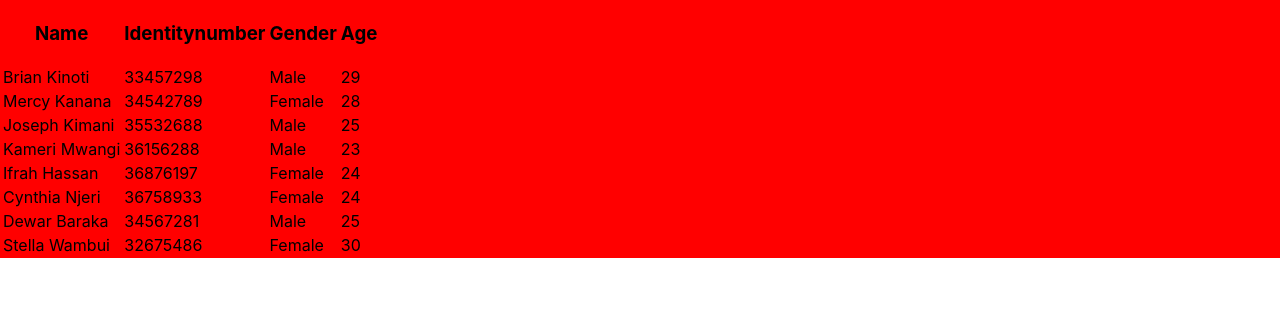
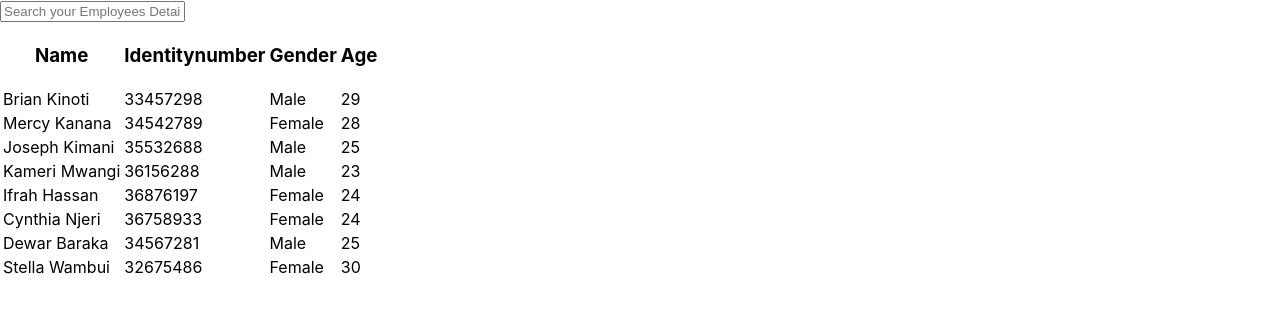
Before and after one commit to FaithGacheri/employees-react-app, a React (Create React App) app: page / in a window 1280 px wide. Shown: the top 312 px of the page. Built offline with nearby package versions, Linux system fonts and the light colour scheme; data requests are answered from the project's data file.

Commit message:
add search text

```diff
--- a/src/components/EmployeeDetails.js
+++ b/src/components/EmployeeDetails.js
@@ -1,5 +1,6 @@
 import React, { useEffect, useState } from "react";
 import EmployeesList from "./EmployeesList";
+import Search from "./Search";
 
 function EmployeeDetails(){
     const [employeesData, setemployeesData]= useState([])
@@ -11,8 +12,12 @@ function EmployeeDetails(){
         })
     }, [])
 
+    function handleSearch(e){
+        const mysearch = e.target.value
+    }
     return (
         <div>
+            <Search handleSearch={handleSearch}/>
           <EmployeesList employeesData={employeesData}/>
         </div>
     )
--- a/src/components/Search.js
+++ b/src/components/Search.js
@@ -1,12 +1,12 @@
 import React from "react";
 
-function Search(){
+function Search({handleSearch}){
     return (
         <div className="ui large fluid icon input">
           <input
             type="text"
             placeholder="Search your Employees Details"
-            // onChange={(e)=>handleSearch(e)}
+            onChange={(e)=>handleSearch(e)}
           />
           <i className="circular search link icon"></i>
         </div>
--- a/src/index.css
+++ b/src/index.css
@@ -11,6 +11,6 @@ code {
   font-family: source-code-pro, Menlo, Monaco, Consolas, 'Courier New',
     monospace;
 }
-.App{
+/* .App{
   background-color: red;
-}
+} */
```
